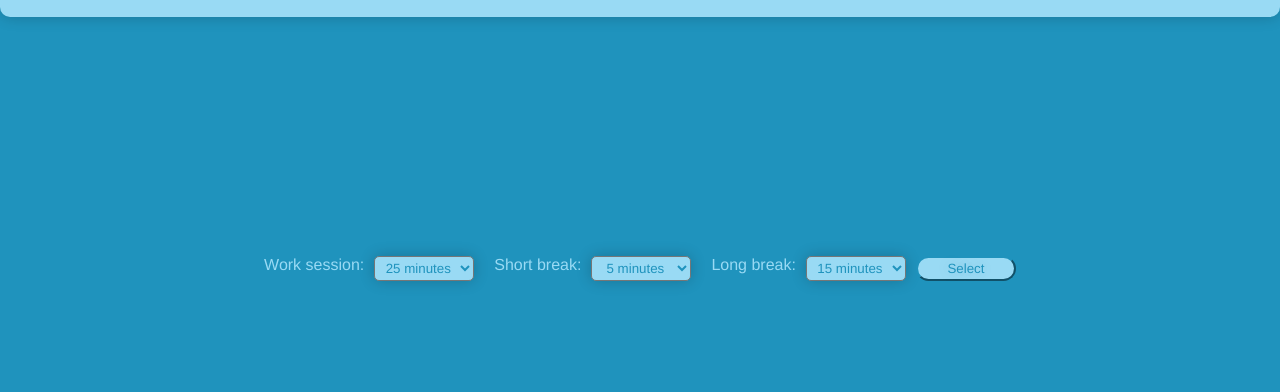
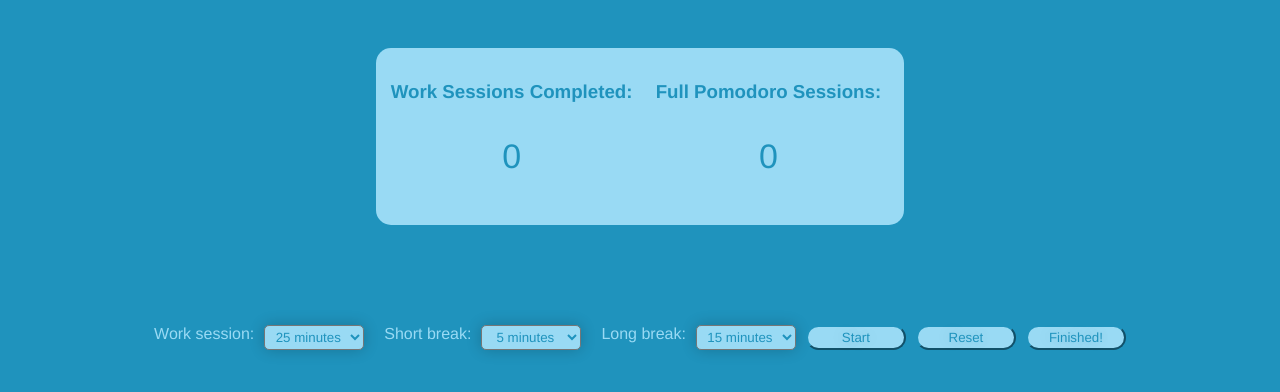
Before and after one commit to mintkick/Pomodoro-Tamagotchi-main, a plain HTML site: page timer/index.html in a window 1280 px wide. Shown: the part 400-792 px from the top of the page. Drawn offline with Linux system fonts and the light colour scheme.

Commit message:
updated timer

```diff
--- a/timer/index.html
+++ b/timer/index.html
@@ -19,6 +19,16 @@
                 <li>Lorem ipsum dolor sit amet, consectetur adipisicing elit. Error, esse ad dolore quia nulla architecto nemo voluptatem quasi nihil minima eius tempora quidem neque commodi est ut. Iste, perferendis tenetur!</li>
                 <li>Lorem ipsum dolor sit amet, consectetur adipisicing elit. Error, esse ad dolore quia nulla architecto nemo voluptatem quasi nihil minima eius tempora quidem neque commodi est ut. Iste, perferendis tenetur!</li>
             </ul>
+        </div>
+    </div>
+    <div class="sessions">
+        <div id=work-sessions>
+            <h3>Work Sessions Completed:</h3>
+            <p id="sessions-completed">0</p>
+        </div>
+        <div id="pomo-sessions">
+            <h3>Full Pomodoro Sessions:</h3>
+            <p id="pomo-sessions-completed">0</p>
         </div>
     </div>
     <div class="form">
@@ -46,7 +56,9 @@
                 <option value="25">25 minutes</option>
                 <option value="30">30 minutes</option>
             </select>
-            <button type="button" id="start-button">Select</button>
+            <button type="button" id="start-button">Start</button>
+            <button type="button" id="reset-button">Reset</button>
+            <button type="button" id="exit-button">Finished!</button>
         </form>
     </div>
     <script src="script.js"></script>
--- a/timer/script.js
+++ b/timer/script.js
@@ -27,6 +27,12 @@
     let timerInterval;
     let timeLeft;
     let workSessions = 0;
+    let pomoSessions = 0;
+
+    const sessCompleted = document.getElementById('sessions-completed');
+    sessCompleted.textContent = workSessions;
+    const pomoCompleted = document.getElementById('pomo-sessions-completed');
+    sessCompleted.textContent = workSessions;
 
     //Changes time displayed on timer for work sessions
     function startTimer(){
@@ -40,6 +46,8 @@
             } else {
                 clearInterval(timerInterval);
                 workSessions++;
+                console.log(workSessions);
+                sessCompleted.textContent = workSessions;
                 if (workSessions % 4 === 0)
                 {
                     startLongBreak();
@@ -63,6 +71,8 @@
                 timerDisplay.textContent = formatTime(timeLeft)
             }
             else {
+                pomoSessions++;
+                pomoCompleted.textContent = pomoSessions;
                 startTimer();
             }
         }
@@ -79,6 +89,8 @@
                 timerDisplay.textContent = formatTime(timeLeft)
             }
             else {
+                pomoSessions++;
+                pomoCompleted.textContent = pomoSessions;
                 startTimer()
             }
         }
@@ -86,8 +98,15 @@
     }
 
     // TODO allow user to exit timer
+    const exitButton = document.getElementById('exit-button');
+    exitButton.addEventListener('click', function() {
+        timeLeft = 0;});
     // TODO allow user to reset timer
+    const resetButton = document.getElementById('reset-button');
+    resetButton.addEventListener('click', function() {
+        startTimer();});
     // TODO display how many work sessions have been completed
+
     // TODO display how many full Pomo-sessions have been completed?
 
     document.getElementById("start-button").addEventListener("click", startTimer);
--- a/timer/styles.css
+++ b/timer/styles.css
@@ -66,6 +66,20 @@
     box-shadow: 0 0 15px rgba(0, 0, 0, 0.2);
 }
 
-#s-break-options{
+.sessions{
+    display: grid;
+    grid-template-columns: 1fr 1fr;
+    gap: 15px;
+    justify-self: center;
+    text-align: center;
+    border-radius: 15px;
+    font-family: 'Franklin Gothic Medium', 'Arial Narrow', Arial, sans-serif;
+    color: #1f93bd;
+    background-color: #99daf4;
+    padding:15px;
 
 }
+
+.sessions p {
+    font-size: 34px;
+}
```
